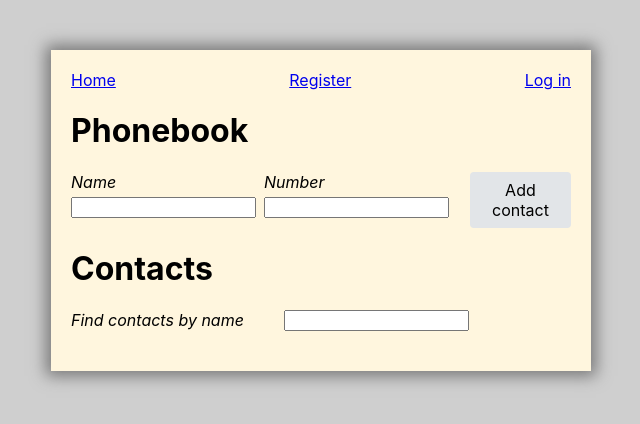
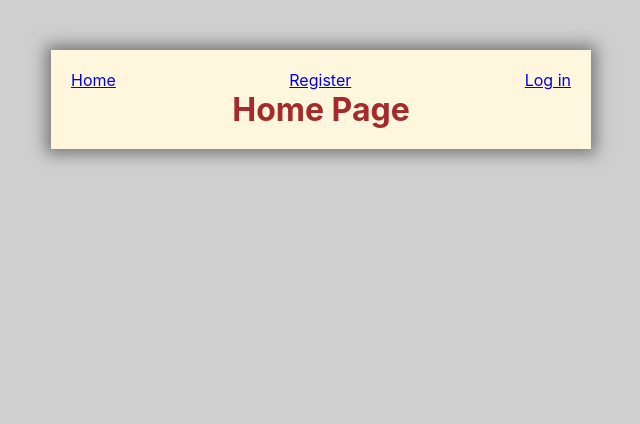
Before and after one commit to IvashkaVIP/goit-react-hw-08-phonebook, a React (Create React App) app: page / in a window 1280 px wide. Shown: the top 424 px of the page, without its empty margins (319-959 px from the left). Built offline with nearby package versions, Linux system fonts and the light colour scheme.

Commit message:
update appBar

```diff
--- a/src/components/App.jsx
+++ b/src/components/App.jsx
@@ -4,13 +4,15 @@ import { fetchCurrentUser } from 'redux/auth/authOperations';
 // import { useDispatch} from 'react-redux';
 // import { fetchContacts } from 'redux/contacts/contactsOperations';
 
-import { Home } from 'pages/home';
+import { Home } from 'pages/home/home';
 import { Register } from 'pages/register/register';
 import { Login } from 'pages/login/login';
+import { Contacts } from 'pages/contacts';
 import { AppBar } from './AppBar/appBar';
 import css from './App.module.css';
 import { useDispatch } from 'react-redux';
 import { useEffect } from 'react';
+// import PrivateRoute from './PrivateRoute/PrivateRoute';
 
 export const App = () => {
   const dispatch = useDispatch();
@@ -24,9 +26,14 @@ export const App = () => {
         <Route path="/" element={<Home />} />
         <Route path="/register" element={<Register />} />
         <Route path="/login" element={<Login />} />
-        {/* <Route path="/contacts" element={<Contacts />} /> */}
+        <Route path="/contacts" element={<Contacts />} />
 
-        <Route path="*" element={<Home />} />
+        {/* <PrivateRoute path="/contacts">
+          <Contacts />
+        </PrivateRoute> */}
+
+        {/* <PrivateRoute >
+        </PrivateRoute> */}
       </Routes>
     </div>
   );
--- a/src/components/AppBar/appBar.js
+++ b/src/components/AppBar/appBar.js
@@ -4,6 +4,7 @@ import { UserMenu } from 'components/UserMenu/userMenu';
 import css from './appBar.module.css'
 import { useSelector } from 'react-redux';
 import { authSelectors } from 'redux/auth/authSelectors';
+// import { Contacts } from 'pages/contacts';
 
 
 export const AppBar = () => {
@@ -12,7 +13,7 @@ export const AppBar = () => {
     return (
       <header className={css.header}>
         <Navigation />
-        {isLoggedIn ? <UserMenu /> : <AuthNav />}
+        {isLoggedIn ? <UserMenu/> : <AuthNav/>}
       </header>
     );
 }
--- a/src/components/Navigation/navigation.jsx
+++ b/src/components/Navigation/navigation.jsx
@@ -1,7 +1,17 @@
 import { Link } from 'react-router-dom'
+import { authSelectors } from 'redux/auth/authSelectors';
+import { useSelector } from 'react-redux';
 
 export const Navigation = () => {
+    const isLoggedIn = useSelector(authSelectors.selectIsLoggedIn);
+
     return (
-        <Link to="/">Home</Link>
-       );
+      <>
+        {isLoggedIn ? (
+          <Link to="/contacts">Contacts</Link>
+        ) : (
+          <Link to="/">Home</Link>
+        )}
+      </>
+    );
 }
--- /dev/null
+++ b/src/components/PrivateRoute/PrivateRoute.js
@@ -0,0 +1,6 @@
+import { Route } from 'react-router-dom';
+import { Contacts } from 'pages/contacts';
+
+export default function PrivateRoute() {
+  return <Route path="/contacts" element={<Contacts />} />;
+}
--- a/src/pages/contacts.jsx
+++ b/src/pages/contacts.jsx
@@ -1,3 +1,24 @@
+import { ContactForm } from 'components/ContactForm/ContactForm';
+import { ContactList } from 'components/ContactList/ContactList';
+import { useDispatch, useSelector } from 'react-redux';
+import { fetchContacts } from '../redux/contacts/contactsOperations';
+import { useEffect } from 'react';
+import { Filter } from 'components//Filter/Filter';
+import { authSelectors } from 'redux/auth/authSelectors';
+
 export const Contacts = () => {
-  return <h1>contacts</h1>;
+  const dispatch = useDispatch();
+  const isLoggedIn = useSelector(authSelectors.selectIsLoggedIn);
+
+  useEffect(() => {
+    if (isLoggedIn) dispatch(fetchContacts());
+  }, [dispatch, isLoggedIn]);
+
+  return (
+    <>
+      <ContactForm />
+      <Filter />
+      <ContactList />
+    </>
+  );
 };
--- a/src/pages/home.jsx
+++ /dev/null
@@ -1,25 +0,0 @@
-import { ContactForm } from 'components/ContactForm/ContactForm';
-import { ContactList } from 'components/ContactList/ContactList';
-import { useDispatch, useSelector } from 'react-redux';
-import { fetchContacts } from '../redux/contacts/contactsOperations';
-import { useEffect } from 'react';
-import { Filter } from 'components//Filter/Filter';
-import { authSelectors } from 'redux/auth/authSelectors';
-
-export const Home = () => {
-  const dispatch = useDispatch();
-  const isLoggedIn = useSelector(authSelectors.selectIsLoggedIn);
-
-  useEffect(() => { if(isLoggedIn) dispatch(fetchContacts());
-}, [dispatch, isLoggedIn])
-
-
-
-  return (
-    <>
-      <ContactForm />
-      <Filter />
-      <ContactList />
-    </>
-  );
-};
--- /dev/null
+++ b/src/pages/home/home.jsx
@@ -0,0 +1,12 @@
+// import { useDispatch, useSelector } from 'react-redux';
+// import { useEffect } from 'react';
+import css from './home.module.css'
+
+export const Home = () => {
+
+  return (
+    <>
+      <h1 className={css['home-page']}> Home Page </h1>
+    </>
+  );
+};
--- /dev/null
+++ b/src/pages/home/home.module.css
@@ -0,0 +1,5 @@
+.home-page {
+    text-align: center;
+    margin: auto;
+    color: brown;
+}
```
